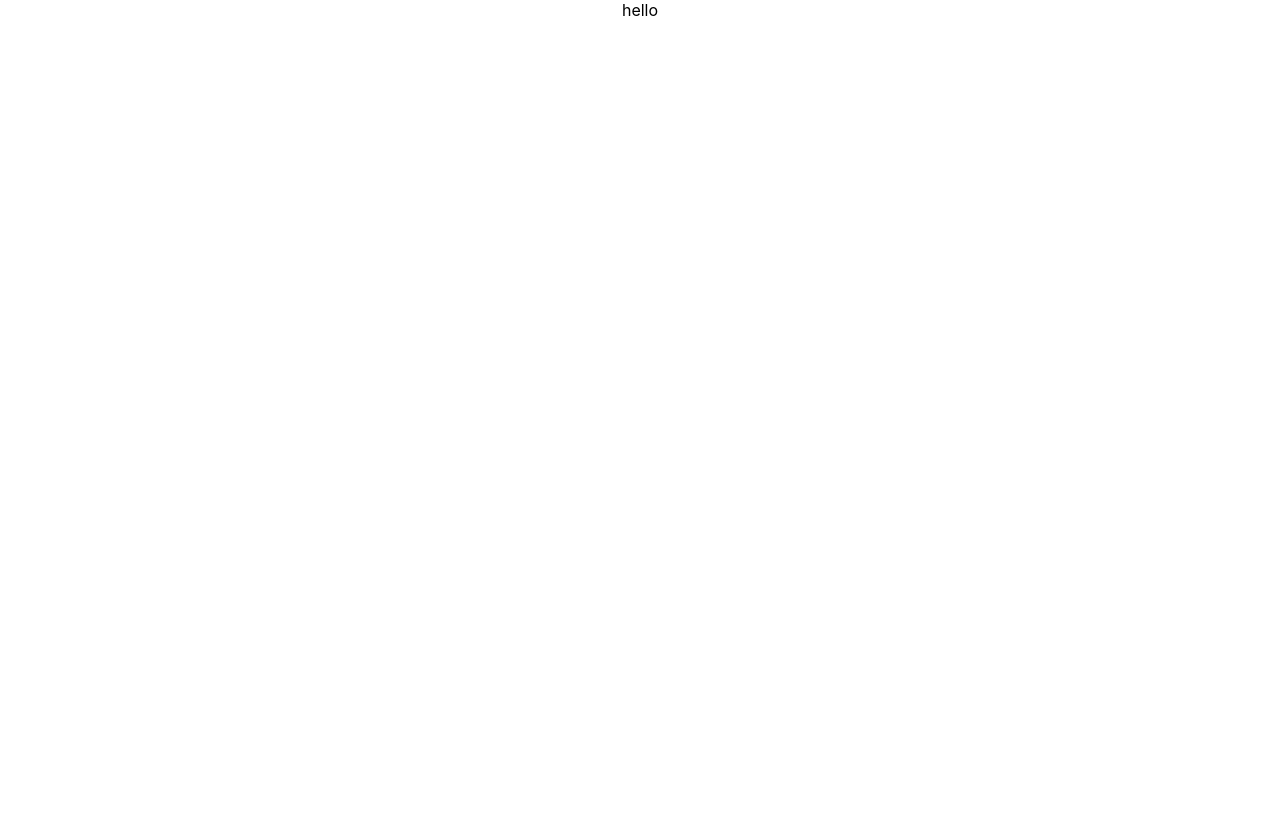
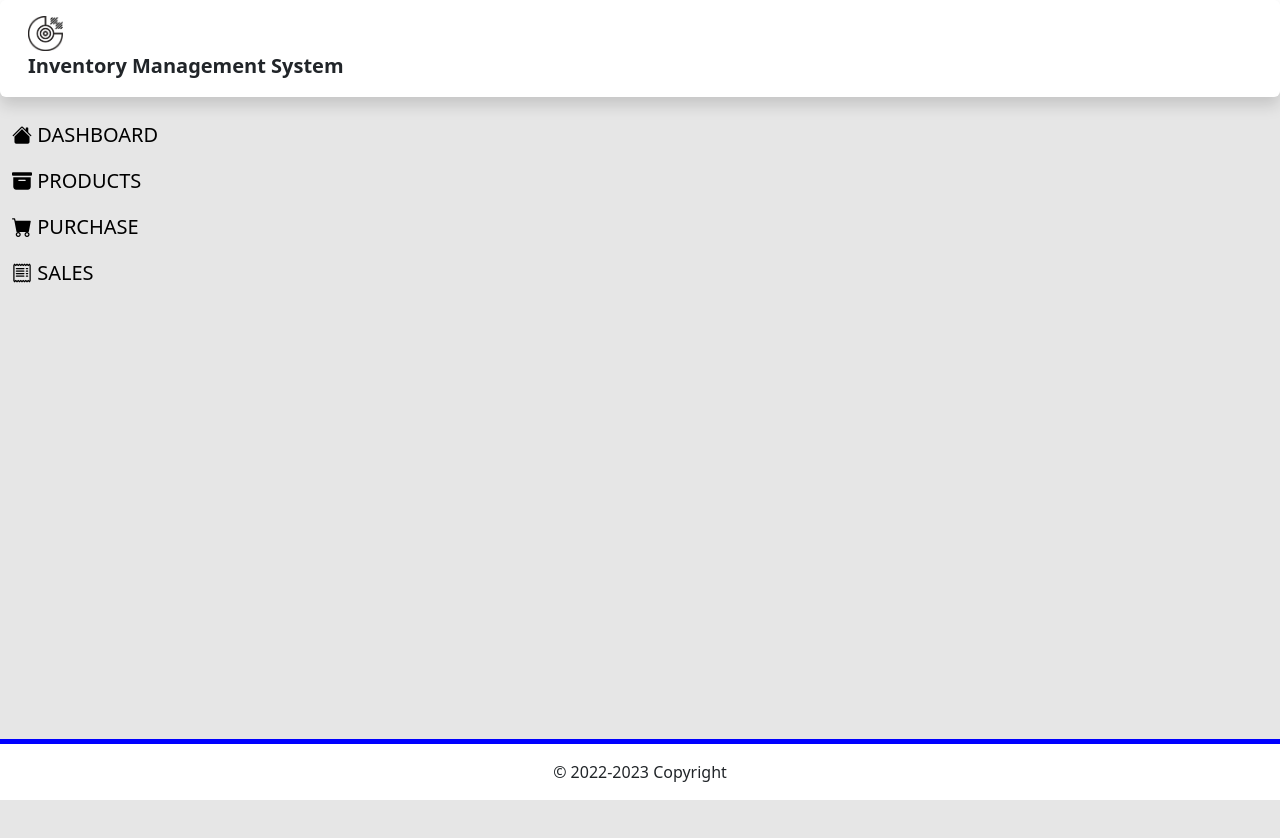
Before and after one commit to uShalstha93/inventory-app, a React (Create React App) app in the folder client/: page / in a window 1280 px wide. Shown: the top 838 px of the page. Before the commit the page ends 800 px from the top, so only its background shows below. Built offline with nearby package versions, Linux system fonts and the light colour scheme.

Commit message:
app layout prepared

```diff
--- a/client/package.json
+++ b/client/package.json
@@ -6,8 +6,12 @@
     "@testing-library/jest-dom": "^5.16.5",
     "@testing-library/react": "^13.4.0",
     "@testing-library/user-event": "^13.5.0",
+    "bootstrap": "^5.2.1",
+    "bootstrap-icons": "^1.9.1",
     "react": "^18.2.0",
+    "react-bootstrap": "^2.5.0",
     "react-dom": "^18.2.0",
+    "react-router-dom": "^6.4.1",
     "react-scripts": "5.0.1",
     "web-vitals": "^2.1.4"
   },
--- a/client/src/App.css
+++ /dev/null
@@ -1,38 +0,0 @@
-.App {
-  text-align: center;
-}
-
-.App-logo {
-  height: 40vmin;
-  pointer-events: none;
-}
-
-@media (prefers-reduced-motion: no-preference) {
-  .App-logo {
-    animation: App-logo-spin infinite 20s linear;
-  }
-}
-
-.App-header {
-  background-color: #282c34;
-  min-height: 100vh;
-  display: flex;
-  flex-direction: column;
-  align-items: center;
-  justify-content: center;
-  font-size: calc(10px + 2vmin);
-  color: white;
-}
-
-.App-link {
-  color: #61dafb;
-}
-
-@keyframes App-logo-spin {
-  from {
-    transform: rotate(0deg);
-  }
-  to {
-    transform: rotate(360deg);
-  }
-}
--- a/client/src/App.js
+++ b/client/src/App.js
@@ -1,11 +1,27 @@
-import './App.css';
+import React from 'react';
+import { BrowserRouter as Router, Route } from "react-router-dom";
+import Footer from './components/Footer/Footer';
+import NavBar from './components/NavBar/NavBar';
+import NavBarLeft from './components/NavBarLeft/NavBarLeft';
+import './wrapper.css';
 
-function App() {
+const App = () => {
+
   return (
-    <div className="App">
-      hello
-    </div>
-  );
+
+    <Router>
+      <NavBar />
+      <div className='wrapper'>
+        <div className='row'>
+          <div className="col-2 pr-0" style={{ minWidth: "200px" }}>
+            <NavBarLeft />
+          </div>
+        </div>
+      </div>
+      <Footer />
+    </Router>
+
+  )
 }
 
-export default App;
+export default App
--- /dev/null
+++ b/client/src/components/Footer/Footer.js
@@ -0,0 +1,15 @@
+import React from 'react';
+import './FooterStyle.css';
+
+const Footer = () => {
+    return (
+        <footer className='myfooter'>
+            <div className='footerDivider'></div>
+            <div className="text-center">
+                <p>© 2022-2023 Copyright</p>
+            </div>
+        </footer>
+    );
+}
+
+export default Footer;
--- /dev/null
+++ b/client/src/components/Footer/FooterStyle.css
@@ -0,0 +1,17 @@
+.myfooter {
+    position: fixed;
+    width: 100%;
+    bottom: 0;
+    background-color: white;
+    z-index: 1;
+    /* text-align: center; */
+}
+
+.myfooter p {
+    margin-top: 1rem;
+}
+
+.footerDivider {
+    border: 0;
+    border-top: 5px solid blue;
+}
--- /dev/null
+++ b/client/src/components/NavBar/NavBar.js
@@ -0,0 +1,24 @@
+import React from 'react';
+import { Link } from 'react-router-dom';
+import Logo from '../../image/mainLogo.png';
+
+const NavBar = () => {
+
+    const style = {
+        position: "fixed",
+        width: "100%",
+        top: "0",
+        zIndex: "1",
+    }
+
+    return (
+
+        <div className='row shadow rounded m-0 p-3 bg-white' style={style}>
+            <Link to="/"><img src={Logo} className="d-flex" alt="brand" width="35px" /></Link>
+            <div style={{ fontWeight: "bold", fontSize: "20px" }}>Inventory Management System</div>
+        </div>
+
+    );
+}
+
+export default NavBar;
--- /dev/null
+++ b/client/src/components/NavBarLeft/NavBarLeft.js
@@ -0,0 +1,26 @@
+import React from 'react';
+import { Link } from 'react-router-dom';
+
+const NavBarLeft = () => {
+
+    return (
+
+        <div className='navLink container ml-2 position-fixed' style={{ fontSize: "20px", backgroundColor: "#e6e6e6"}}>
+            <Link to="/">
+                <p className="leftMenuLetter"><i className="bi bi-house-fill mr-2"></i> DASHBOARD</p>
+            </Link>
+            <Link to="/products">
+                <p className="leftMenuLetter"><i className="bi bi-archive-fill mr-2"></i> PRODUCTS</p>
+            </Link>
+            <Link to="/purchase">
+                <p className="leftMenuLetter"><i className="bi bi-cart-fill mr-2"></i> PURCHASE</p>
+            </Link>
+            <Link to="/sales">
+                <p className="leftMenuLetter"><i className="bi bi-receipt mr-2"></i> SALES</p>
+            </Link>
+        </div>
+
+    );
+}
+
+export default NavBarLeft;
--- a/client/src/index.css
+++ b/client/src/index.css
@@ -1,13 +1,19 @@
-body {
-  margin: 0;
-  font-family: -apple-system, BlinkMacSystemFont, 'Segoe UI', 'Roboto', 'Oxygen',
-    'Ubuntu', 'Cantarell', 'Fira Sans', 'Droid Sans', 'Helvetica Neue',
-    sans-serif;
-  -webkit-font-smoothing: antialiased;
-  -moz-osx-font-smoothing: grayscale;
+#body{
+  background-color: #e6e6e6;
+  width:1300px;
 }
 
-code {
-  font-family: source-code-pro, Menlo, Monaco, Consolas, 'Courier New',
-    monospace;
+.navLink a {
+  color:black;
+  text-decoration: none;
 }
+
+.navLink a:hover {
+  color:black;
+  text-decoration: none;
+}
+
+#root{
+  /* margin-top: 65px; */
+  padding-top: 60px;
+}
--- a/client/src/index.js
+++ b/client/src/index.js
@@ -2,6 +2,8 @@ import React from 'react';
 import ReactDOM from 'react-dom/client';
 import './index.css';
 import App from './App';
+import 'bootstrap/dist/css/bootstrap.min.css';
+import 'bootstrap-icons/font/bootstrap-icons.css';
 
 const root = ReactDOM.createRoot(document.getElementById('root'));
 root.render(
--- /dev/null
+++ b/client/src/wrapper.css
@@ -0,0 +1,7 @@
+.wrapper {
+    min-height: auto;
+    padding-bottom: 800px;
+    background-color: #e6e6e6;
+    /* margin-top: 65px; */
+    padding-top: 60px;
+}
```
Also changed, not shown: client/src/image/mainLogo.png (added), 1 other file (tests, documents, lock files or other folders).
